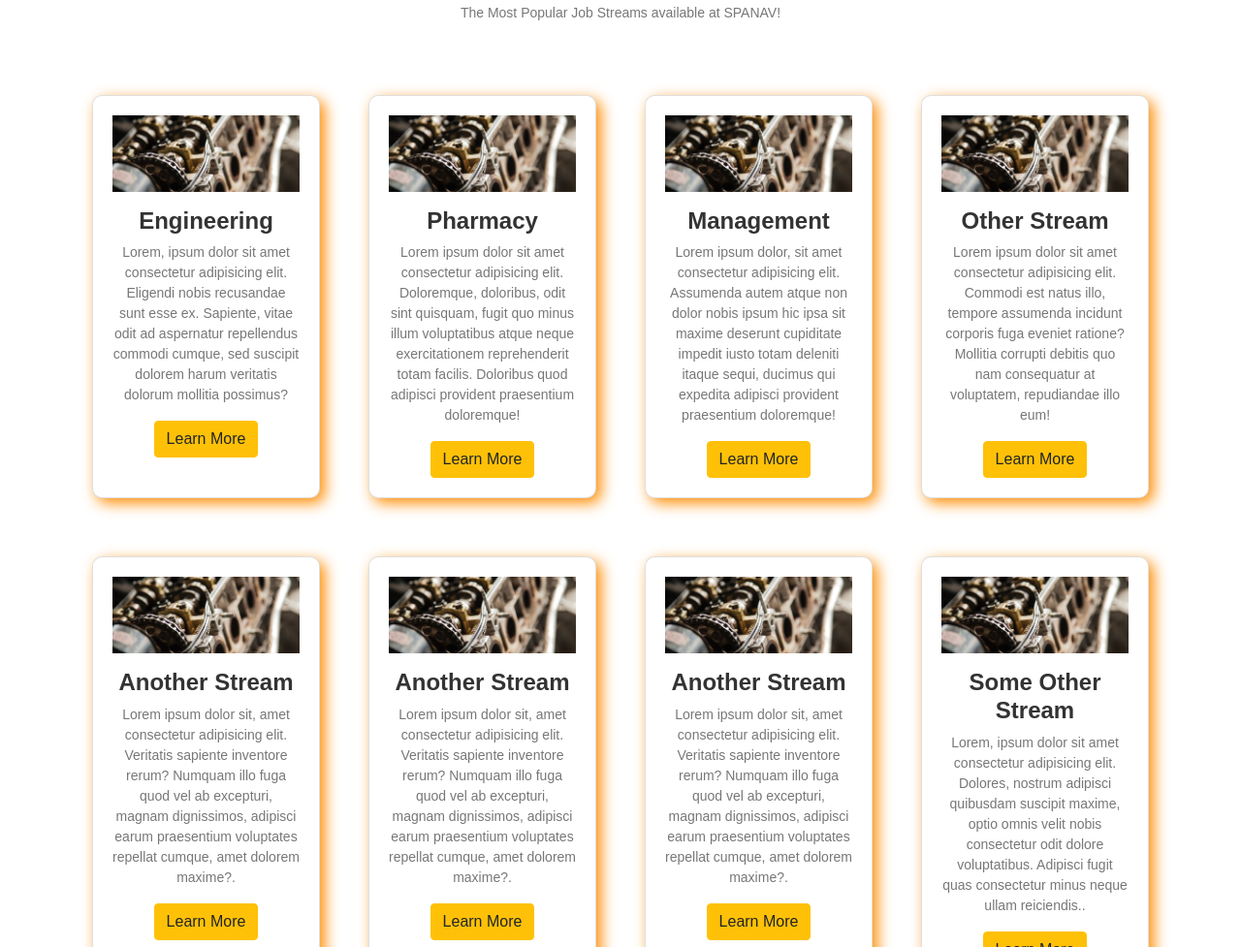
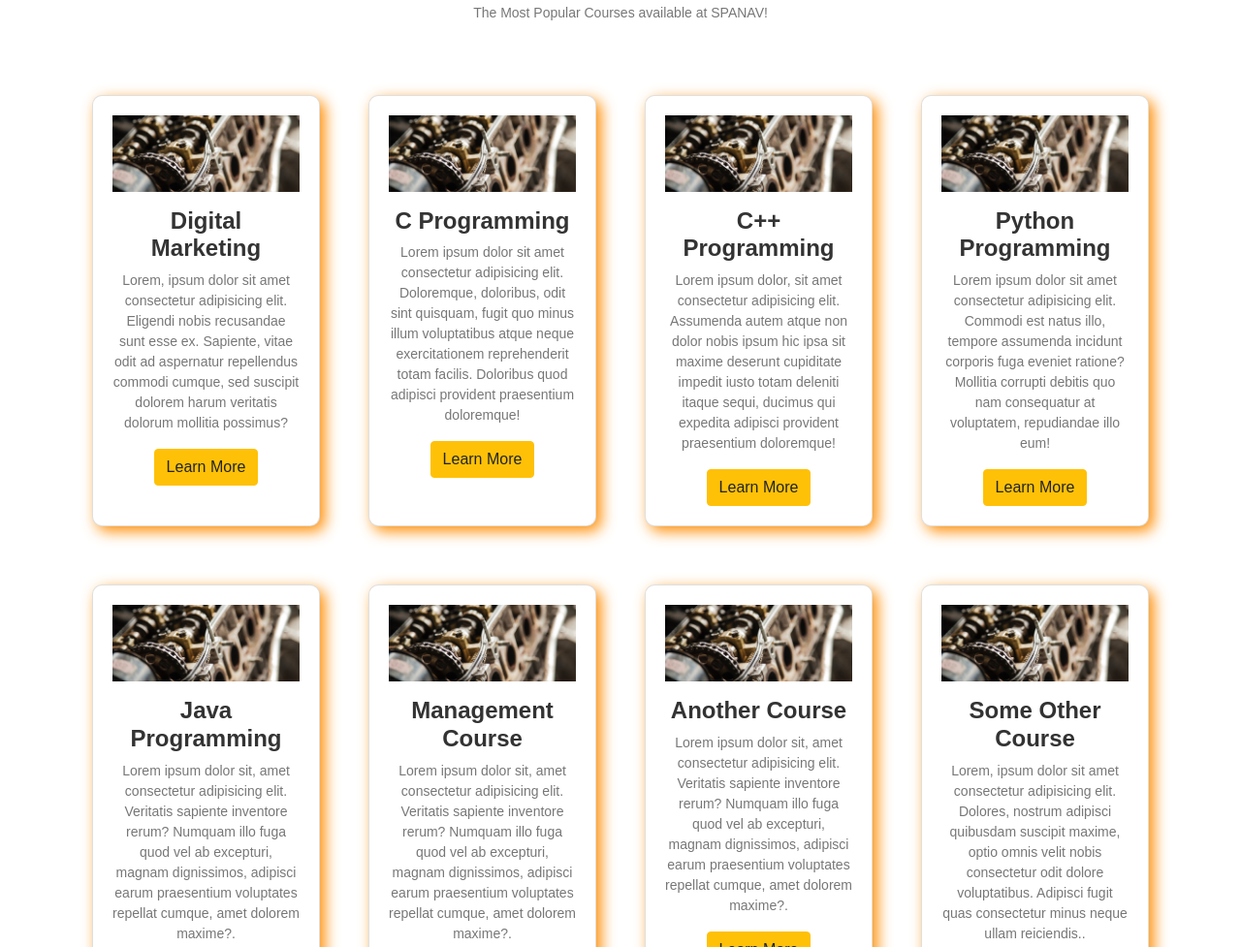
Before and after one commit to sameer-kousik/SPANAV, a website: page public/index.html in a window 1280 px wide. Shown: the part 1070-2047 px from the top of the page at 97% size. Drawn offline with nearby package versions, Linux system fonts and the light colour scheme.

Commit message:
Streams update

```diff
--- a/public/index.html
+++ b/public/index.html
@@ -80,13 +80,14 @@ $(function(){
   </div>
 </div>
   <br>
+
   <section class="stream">
     <img class="img-fluid rounded mx-auto d-block" id="job" src="/img/stream.png" alt="Job Streams">
     <div class="container text-center">
       <div class="row mb-5">
         <div class="col">
           <p class="mt-3" >
-            The Most Popular Job Streams available at SPANAV!
+            The Most Popular Courses available at SPANAV!
           </p>
         </div>
       </div>
@@ -95,7 +96,7 @@ $(function(){
           <div class="card">
             <div class="card-body">
               <img src="/img/card.png" class="img-fluid  mb-3" alt="card">
-              <h3>Engineering</h3>
+              <h3>Digital Marketing</h3>
               <p>Lorem, ipsum dolor sit amet consectetur adipisicing elit. Eligendi nobis recusandae sunt esse ex. Sapiente, vitae odit ad aspernatur repellendus commodi cumque, sed suscipit dolorem harum veritatis dolorum mollitia possimus?</p>
               <div class="d-flex flex-row justify-content-center">
                 <a href="#" class="btn btn-warning">Learn More</a>
@@ -107,7 +108,7 @@ $(function(){
           <div class="card">
             <div class="card-body">
               <img src="/img/card.png" class="img-fluid  mb-3" alt="card">
-              <h3>Pharmacy</h3>
+              <h3>C Programming</h3>
               <p>Lorem ipsum dolor sit amet consectetur adipisicing elit. Doloremque, doloribus, odit sint quisquam, fugit quo minus illum voluptatibus atque neque exercitationem reprehenderit totam facilis. Doloribus quod adipisci provident praesentium doloremque!</p>
               <div class="d-flex flex-row justify-content-center">
                 <a href="#" class="btn btn-warning">Learn More</a>
@@ -119,7 +120,7 @@ $(function(){
           <div class="card">
             <div class="card-body">
               <img src="/img/card.png" class="img-fluid  mb-3" alt="card">
-              <h3>Management</h3>
+              <h3>C++ Programming</h3>
               <p>Lorem ipsum dolor, sit amet consectetur adipisicing elit. Assumenda autem atque non dolor nobis ipsum hic ipsa sit maxime deserunt cupiditate impedit iusto totam deleniti itaque sequi, ducimus qui expedita adipisci provident praesentium doloremque!</p>
               <div class="d-flex flex-row justify-content-center">
                 <a href="#" class="btn btn-warning">Learn More</a>
@@ -131,7 +132,7 @@ $(function(){
           <div class="card">
             <div class="card-body">
               <img src="/img/card.png" class="img-fluid  mb-3" alt="card">
-              <h3>Other Stream</h3>
+              <h3>Python Programming</h3>
               <p>Lorem ipsum dolor sit amet consectetur adipisicing elit. Commodi est natus illo, tempore assumenda incidunt corporis fuga eveniet ratione? Mollitia corrupti debitis quo nam consequatur at voluptatem, repudiandae illo eum!</p>
               <div class="d-flex flex-row justify-content-center">
                 <a href="#" class="btn btn-warning">Learn More</a>
@@ -144,7 +145,7 @@ $(function(){
           <div class="card">
             <div class="card-body">
               <img src="/img/card.png" class="img-fluid  mb-3" alt="card">
-              <h3>Another Stream</h3>
+              <h3>Java Programming</h3>
               <p>Lorem ipsum dolor sit, amet consectetur adipisicing elit. Veritatis sapiente inventore rerum? Numquam illo fuga quod vel ab excepturi, magnam dignissimos, adipisci earum praesentium voluptates repellat cumque, amet dolorem maxime?.</p>
               <div class="d-flex flex-row justify-content-center">
                 <a href="#" class="btn btn-warning">Learn More</a>
@@ -156,7 +157,7 @@ $(function(){
           <div class="card">
             <div class="card-body">
               <img src="/img/card.png" class="img-fluid  mb-3" alt="card">
-              <h3>Another Stream</h3>
+              <h3>Management Course</h3>
               <p>Lorem ipsum dolor sit, amet consectetur adipisicing elit. Veritatis sapiente inventore rerum? Numquam illo fuga quod vel ab excepturi, magnam dignissimos, adipisci earum praesentium voluptates repellat cumque, amet dolorem maxime?.</p>
               <div class="d-flex flex-row justify-content-center">
                 <a href="#" class="btn btn-warning">Learn More</a>
@@ -168,7 +169,7 @@ $(function(){
           <div class="card">
             <div class="card-body">
               <img src="/img/card.png" class="img-fluid  mb-3" alt="card">
-              <h3>Another Stream</h3>
+              <h3>Another Course</h3>
               <p>Lorem ipsum dolor sit, amet consectetur adipisicing elit. Veritatis sapiente inventore rerum? Numquam illo fuga quod vel ab excepturi, magnam dignissimos, adipisci earum praesentium voluptates repellat cumque, amet dolorem maxime?.</p>
               <div class="d-flex flex-row justify-content-center">
                 <a href="#" class="btn btn-warning">Learn More</a>
@@ -181,7 +182,7 @@ $(function(){
           <div class="card">
             <div class="card-body">
               <img src="/img/card.png" class="img-fluid  mb-3" alt="card">
-              <h3>Some Other Stream</h3>
+              <h3>Some Other Course</h3>
               <p>Lorem, ipsum dolor sit amet consectetur adipisicing elit. Dolores, nostrum adipisci quibusdam suscipit maxime, optio omnis velit nobis consectetur odit dolore voluptatibus. Adipisci fugit quas consectetur minus neque ullam reiciendis..</p>
               <div class="d-flex flex-row justify-content-center">
                 <a href="#" class="btn btn-warning">Learn More</a>
```
